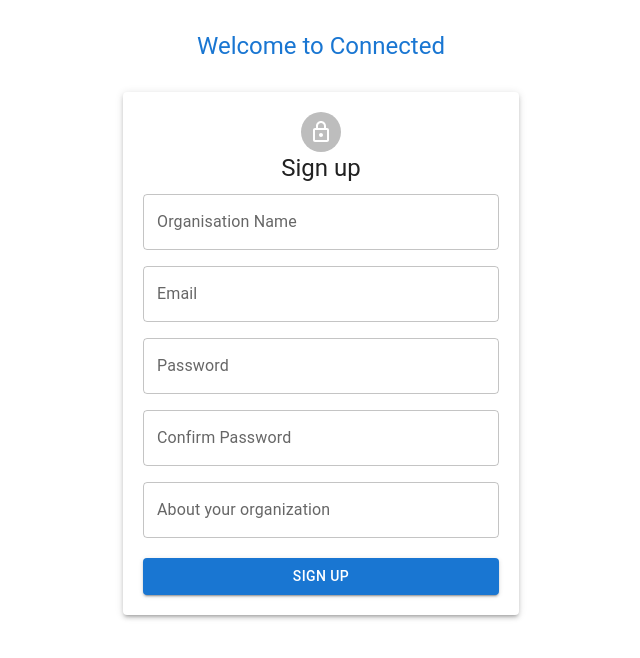
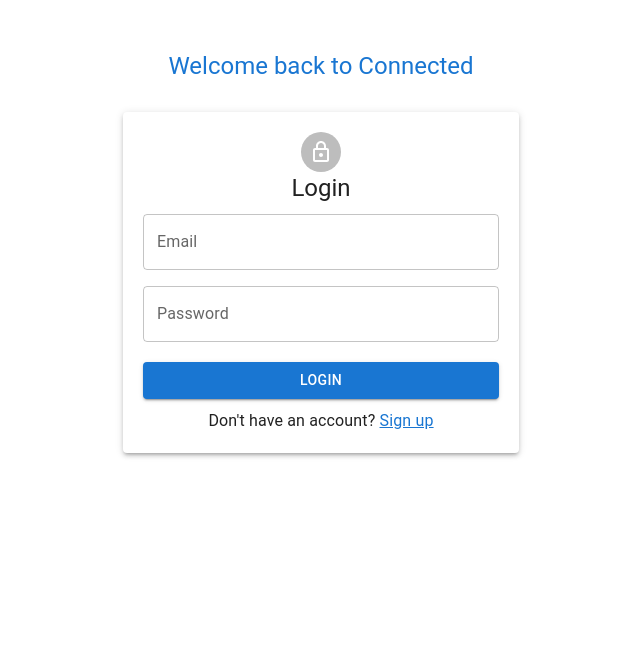
Before and after one commit to itcentralng/Connected-Frontend-old, a React (Create React App) app: page /login in a window 1280 px wide. Shown: the top 658 px of the page, without its empty margins (319-959 px from the left). Built offline with nearby package versions, Linux system fonts and the light colour scheme.

Commit message:
Initial commit

```diff
--- a/package.json
+++ b/package.json
@@ -12,6 +12,7 @@
     "@testing-library/user-event": "^13.5.0",
     "react": "^18.2.0",
     "react-dom": "^18.2.0",
+    "react-router-dom": "^6.18.0",
     "react-scripts": "5.0.1",
     "web-vitals": "^2.1.4"
   },
--- a/src/App.js
+++ b/src/App.js
@@ -1,13 +1,18 @@
-import logo from './logo.svg';
-import './App.css';
+import React from 'react';
+import { BrowserRouter as Router, Route, Routes } from 'react-router-dom';  // Import Routes instead of Switch
 import RegistrationPage from './RegistrationPage';
+import LoginPage from './LoginPage';
 
-function App() {
+const App = () => {
   return (
-    <div className="App">
-        <RegistrationPage />
-    </div>
+    <Router>
+      <Routes>
+        <Route path="/" element={<RegistrationPage />} />
+        <Route path="/login" element={<LoginPage />} />
+        <Route path="/registration" element={<RegistrationPage />} />
+      </Routes>
+    </Router>
   );
-}
+};
 
 export default App;
--- a/src/LoginPage.js
+++ b/src/LoginPage.js
@@ -1,12 +1,12 @@
-// LoginPage.js
 import React from 'react';
+import { Link } from 'react-router-dom';
 import { Container, Paper, TextField, Button, Grid, Avatar, Typography } from '@mui/material';
 import LockOutlinedIcon from '@mui/icons-material/LockOutlined';
 
 const LoginPage = () => {
   return (
     <>
-    <Typography component="h1" variant="h5" style={{ marginTop: 50, color: "#1976d2" }}>Welcome back to Connected</Typography>
+      <Typography component="h1" variant="h5" style={{ marginTop: 50, color: "#1976d2", textAlign: "center" }}>Welcome back to Connected</Typography>
       <Container component="main" maxWidth="xs" style={{ marginTop: 30 }}>
         <Paper elevation={3} style={{ padding: 20, display: 'flex', flexDirection: 'column', alignItems: 'center' }}>
           <Avatar>
@@ -28,6 +28,9 @@
               Login
             </Button>
           </form>
+          <Typography style={{ marginTop: 10 }}>
+            Don't have an account? <Link to="/registration" style={{ color: "#1976d2" }}>Sign up</Link>
+          </Typography>
         </Paper>
       </Container>
     </>
--- a/src/RegistrationPage.js
+++ b/src/RegistrationPage.js
@@ -1,14 +1,26 @@
-// RegistrationPage.js
-import React from 'react';
+import React, { useState } from 'react';
+import { useNavigate } from 'react-router-dom';
 import { Container, Paper, TextField, Button, Grid, Avatar, Typography } from '@mui/material';
 import LockOutlinedIcon from '@mui/icons-material/LockOutlined';
 
 const RegistrationPage = () => {
+  const navigate = useNavigate();
+  const [password, setPassword] = useState('');
+  const [confirmPassword, setConfirmPassword] = useState('');
+  const [error, setError] = useState('');
+
+  const handleSignUp = () => {
+    if (password === confirmPassword) {
+      navigate('/login');
+    } else {
+      setError(alert('Passwords do not match'));
+    }
+  };
   return (
     <>
-        <Typography component="h1" variant="h5" style={{ marginTop: 30, color: "#1976d2" }}>Welcome to Connected</Typography>
+      <Typography component="h1" variant="h5" style={{ marginTop: 30, color: "#1976d2", textAlign: "center" }}>Welcome to Connected</Typography>
 
-    <Container component="main" maxWidth="xs" style={{ marginTop: 30 }}>
+      <Container component="main" maxWidth="xs" style={{ marginTop: 30 }}>
       <Paper elevation={3} style={{ padding: 20, display: 'flex', flexDirection: 'column', alignItems: 'center' }}>
         <Avatar>
           <LockOutlinedIcon />
@@ -25,18 +37,18 @@
               <TextField fullWidth label="Email" variant="outlined" />
             </Grid>
             <Grid item xs={12}>
-              <TextField fullWidth label="Password" type="password" variant="outlined" />
-            </Grid>
-            <Grid item xs={12}>
-              <TextField fullWidth label="Confirm Password" type="password" variant="outlined" />
+            <TextField fullWidth label="Password" type="password" variant="outlined" onChange={(e) => setPassword(e.target.value)} />
+              </Grid>
+              <Grid item xs={12}>
+                <TextField fullWidth label="Confirm Password" type="password" variant="outlined" onChange={(e) => setConfirmPassword(e.target.value)} />
             </Grid>
             <Grid item xs={18}>
               <TextField fullWidth label="About your organization" variant="outlined" />
             </Grid>
           </Grid>
-          <Button type="submit" fullWidth variant="contained" color="primary" style={{ marginTop: 20 }}>
-            Sign Up
-          </Button>
+          <Button type="button" fullWidth variant="contained" color="primary" style={{ marginTop: 20 }} onClick={handleSignUp}>
+              Sign Up
+            </Button>
         </form>
       </Paper>
     </Container>
```
Also changed, not shown: 1 other file (tests, documents, lock files or other folders). Lines whose indentation alone changed are shown as unchanged.
